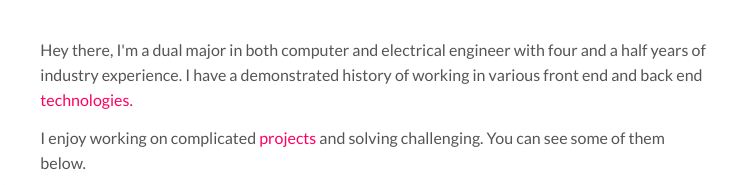
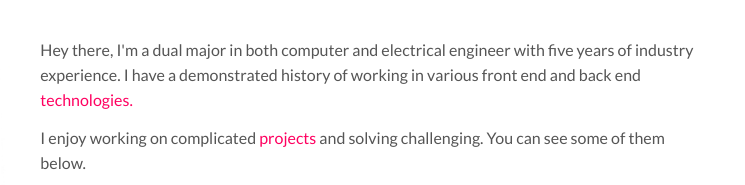
Before and after one commit to ashleyasli/ashleyasli.portfolio, a plain HTML site: page index.html in a window 1280 px wide. Shown: the part 418-603 px from the top of the page, 440-1185 px from the left. Drawn offline with nearby package versions, Linux system fonts and the light colour scheme.

Commit message:
Update index.html

```diff
--- a/index.html
+++ b/index.html
@@ -73,7 +73,7 @@
                   <p><img src="./images/aslihan.jpeg" class="img-responsive" alt=""></p>
                 </div>
                 <div class="col-md-8">
-                <p>Hey there, I'm a dual major in both computer and electrical engineer with four and a half years of industry experience. I have a demonstrated history of working in various front end and back end <a href="#technologies">technologies.</a></p>
+                <p>Hey there, I'm a dual major in both computer and electrical engineer with five years of industry experience. I have a demonstrated history of working in various front end and back end <a href="#technologies">technologies.</a></p>
                 <p>I enjoy working on complicated <a href ="#projects">projects</a> and solving challenging. You can see some of them below. </p>
                 <p><strong>Fun facts:</strong> I enjoy travelling and having enlightening conversations about enviroment and healthy living. <p><strong>Personal interests:</strong> Learning new computer languages, yoga and dance.
                 <p>You can also visit my <a href="https://github.com/ashleyasli"target="_blank">Github</a> or <a href="https://www.linkedin.com/in/aslihan-saylik-ashley-b5a477b4/"target="_blank">LinkedIn pages.</a></p>
```
